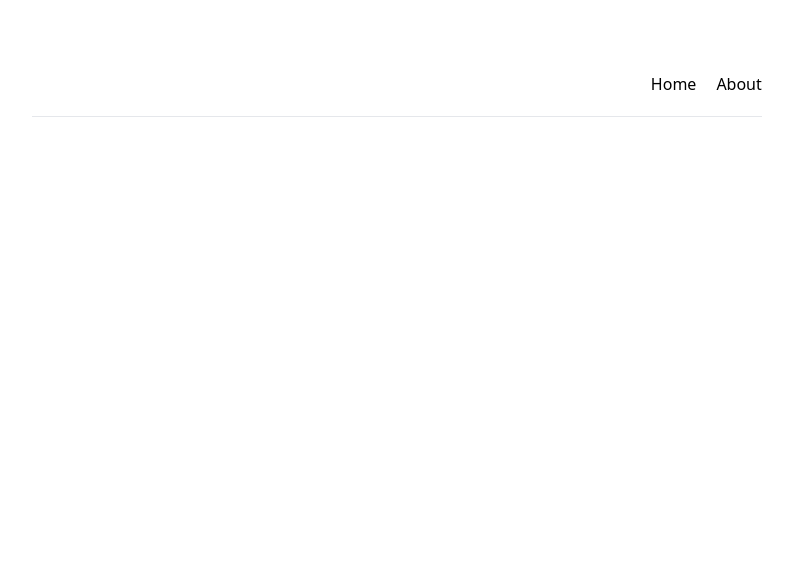
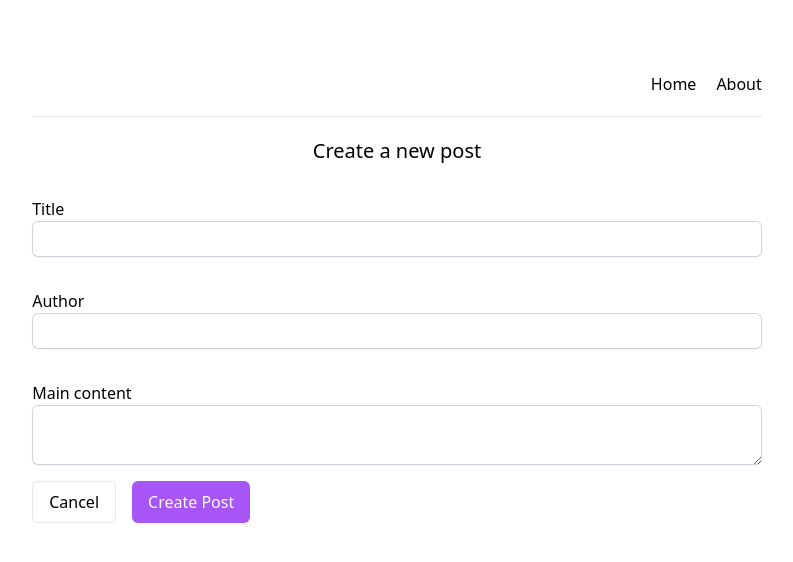
Before and after one commit to LinkedInLearning/building-a-website-with-laravel-php-and-reactjs-3811028, a React (Vite) app in the folder frontend/: page /posts/create in a window 1280 px wide. Before the commit this address had no page. Shown: the top 562 px of the page, without its empty margins (243-1036 px from the left). Built offline with nearby package versions, Linux system fonts and the light colour scheme.

Commit message:
end of 02_07

```diff
--- a/frontend/src/App.jsx
+++ b/frontend/src/App.jsx
@@ -3,6 +3,7 @@ import Navigation from "./Components/Navigation";
 import { Routes, Route } from "react-router-dom";
 import About from "./Pages/About";
 import Home from "./Pages/Home";
+import Create from "./Pages/Posts/Create";
 
 function App() {
     return (
@@ -11,6 +12,7 @@ function App() {
             <Routes>
                 <Route path="/" element={<Home />} />
                 <Route path="about" element={<About />} />
+                <Route path="posts/create" element={<Create />} />
             </Routes>
         </div>
     );
--- /dev/null
+++ b/frontend/src/Pages/Posts/Create.jsx
@@ -0,0 +1,78 @@
+import { useState } from "react";
+import axios from "axios";
+import { Link, useNavigate } from "react-router-dom";
+
+export default function Create() {
+    const navigateTo = useNavigate();
+    const [title, setTitle] = useState("");
+    const [author, setAuthor] = useState("");
+    const [body, setBody] = useState("");
+
+    const handleSubmit = async (e) => {
+        e.preventDefault();
+        try {
+            await axios.post("http://linkedin-blog.test/api/posts", {
+                title,
+                author,
+                body,
+            });
+            setTitle("");
+            setAuthor("");
+            setBody("");
+            navigateTo("/");
+        } catch (error) {
+            console.error("Error creating post:", error);
+        }
+    };
+
+    return (
+        <form onSubmit={handleSubmit}>
+            <div className="flex flex-col space-y-8 text-left">
+                <h1 className="mx-auto text-xl">Create a new post</h1>
+                <label>
+                    Title
+                    <input
+                        type="text"
+                        value={title}
+                        onChange={(e) => setTitle(e.target.value)}
+                        className="block w-full rounded-md border-0 p-1.5 text-gray-900 shadow-sm ring-1 ring-inset ring-gray-300 focus:ring-2 focus:ring-inset focus:ring-purple-200 sm:text-sm sm:leading-6"
+                    />
+                </label>
+
+                <label>
+                    Author
+                    <input
+                        type="text"
+                        value={author}
+                        onChange={(e) => setAuthor(e.target.value)}
+                        className="block w-full rounded-md border-0 p-1.5 text-gray-900 shadow-sm ring-1 ring-inset ring-gray-300 focus:ring-2 focus:ring-inset focus:ring-purple-200 sm:text-sm sm:leading-6"
+                    />
+                </label>
+
+                <label>
+                    Main content
+                    <textarea
+                        value={body}
+                        onChange={(e) => setBody(e.target.value)}
+                        className="block w-full rounded-md border-0 p-1.5 text-gray-900 shadow-sm ring-1 ring-inset ring-gray-300 focus:ring-2 focus:ring-inset focus:ring-purple-200 sm:text-sm sm:leading-6"
+                    />
+                </label>
+            </div>
+
+            <div className="flex">
+                <Link
+                    to="/"
+                    className="inline-block px-4 py-2 mt-4 text-black border rounded-md hover:bg-gray-200"
+                >
+                    Cancel
+                </Link>
+                <button
+                    type="submit"
+                    className="px-4 py-2 mt-4 ml-4 text-white bg-purple-500 rounded-md hover:bg-purple-600"
+                >
+                    Create Post
+                </button>
+            </div>
+        </form>
+    );
+}
--- a/frontend/src/Pages/Posts/Index.jsx
+++ b/frontend/src/Pages/Posts/Index.jsx
@@ -1,5 +1,6 @@
 import { useState, useEffect } from "react";
 import axios from "axios";
+import { Link } from "react-router-dom";
 
 export function Index() {
     const [posts, setPosts] = useState([]);
@@ -17,11 +18,23 @@ export function Index() {
 
     return (
         <div>
+            <div className="flex">
+                <Link
+                    to="/posts/create"
+                    className="px-4 py-2 mt-4 text-white bg-purple-500 rounded-md hover:bg-purple-600"
+                >
+                    Create new post
+                </Link>
+            </div>
+
             {posts &&
-                posts.map((post) => (
+                posts
+                    .slice()
+                    .reverse()
+                    .map((post) => (
                         <div
                             key={post.id}
-                        className="p-5 my-5 border rounded-md shadow-sm text-left"
+                            className="p-5 my-5 text-left border rounded-md shadow-sm"
                         >
                             <h2 className="mb-5 font-bold">{post.title}</h2>
                             <p className="font-bold">{post.author}</p>
```
Lines whose indentation alone changed are shown as unchanged.
